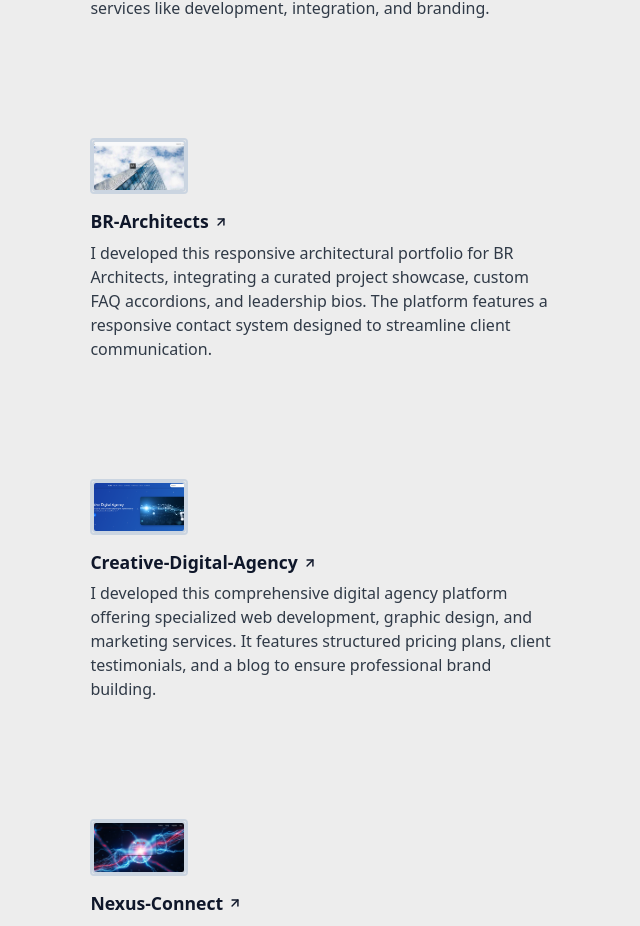
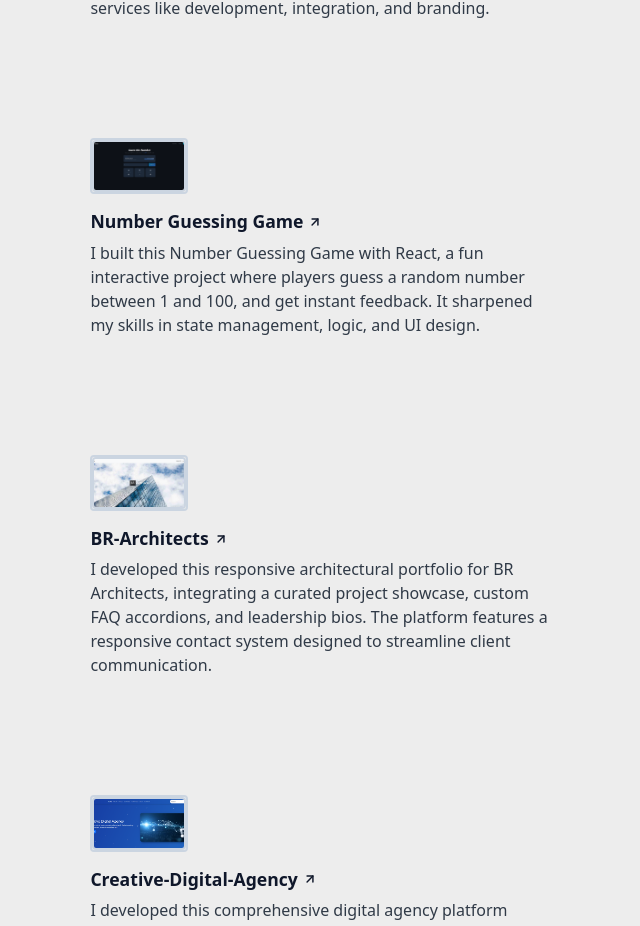
Before and after one commit to muhammadaamanbutt-commits/Portfolio, a React (Vite) app: page / in a window 1280 px wide. Shown: the part 1692-2618 px from the top of the page, without its empty margins (531-1171 px from the left). Built offline with nearby package versions, Linux system fonts and the light colour scheme.

Commit message:
feat: add MainContent component and integrate number guessing game project assets

```diff
--- a/src/components/MainContent.jsx
+++ b/src/components/MainContent.jsx
@@ -6,6 +6,7 @@ import creativeDigitalAgencyImage from '../assets/projects/creative-digital-agen
 import myWebsiteImage from '../assets/projects/my-website.png';
 import fastFoodRestaurantImage from '../assets/projects/fast-food-restaurant.png';
 import mikonProjectImage from '../assets/projects/mikon-project.png';
+import numberGuessingGameImage from '../assets/projects/number-guessing-game.png';
 import '../css/style.css';
 import Footer from './Footer';
 
@@ -16,6 +17,12 @@ const MainContent = () => {
             description: "I built this professional business platform using React and Custom CSS without external libraries. It is fully responsive, helping brands launch, grow, and increase earnings through services like development, integration, and branding.",
             projectimage: mikonProjectImage,
             link: "https://mikon.vercel.app/"
+        },
+        {
+            title: "Number Guessing Game",
+            description: "I built this Number Guessing Game with React, a fun interactive project where players guess a random number between 1 and 100, and get instant feedback. It sharpened my skills in state management, logic, and UI design.",
+            projectimage: numberGuessingGameImage,
+            link: "https://number-guessing-game-react-delta.vercel.app/"
         },
         {
             title: "BR-Architects",
```
Also changed, not shown: src/assets/projects/number-guessing-game.png (added).
